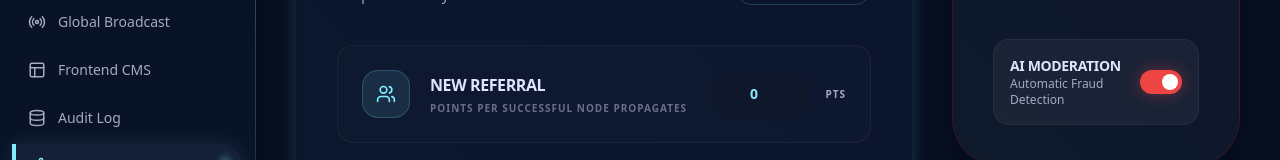
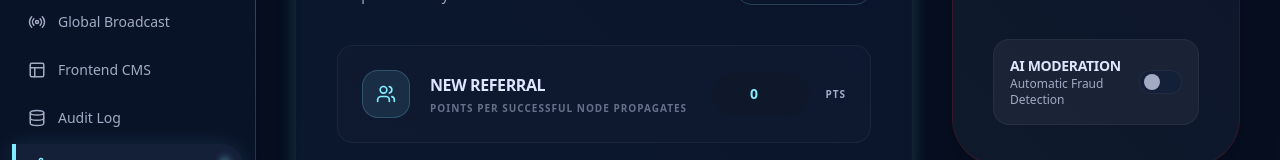
Before and after one commit to Abdulah-eng/Affiliate-Hub, a Next.js app: page /admin/settings in a window 1280 px wide. Shown: the part 393-553 px from the top of the page. Built offline with nearby package versions, Linux system fonts and the light colour scheme; no server answers; the database is empty.

Commit message:
fix(admin): map Sentinel V2 UI toggle to backend config key

```diff
--- a/src/app/admin/settings/page.tsx
+++ b/src/app/admin/settings/page.tsx
@@ -164,9 +164,20 @@ export default function AdminSettingsPage() {
                   <p className="text-sm font-black text-on-surface uppercase tracking-tight">AI Moderation</p>
                   <p className="text-xs text-on-surface-variant font-medium">Automatic Fraud Detection</p>
                 </div>
-                <div className="w-12 h-6 bg-red-500 rounded-full flex items-center px-1 shadow-[0_0_15px_rgba(239,68,68,0.4)]">
-                  <div className="w-4 h-4 bg-white rounded-full ml-auto" />
-                </div>
+                <button
+                  onClick={() => updateVal('SENTINEL_V2_ENABLED', settings['SENTINEL_V2_ENABLED'] === 'true' ? 'false' : 'true')}
+                  className={cn(
+                    "w-12 h-6 rounded-full flex items-center px-1 transition-colors duration-300",
+                    settings['SENTINEL_V2_ENABLED'] === 'true'
+                      ? "bg-red-500 shadow-[0_0_15px_rgba(239,68,68,0.4)]"
+                      : "bg-surface-container-high border border-outline-variant/30"
+                  )}
+                >
+                  <div className={cn(
+                    "w-4 h-4 bg-white rounded-full transition-all duration-300",
+                    settings['SENTINEL_V2_ENABLED'] === 'true' ? "ml-auto" : "mr-auto bg-on-surface-variant"
+                  )} />
+                </button>
               </div>
             </div>
           </GlassCard>
```
